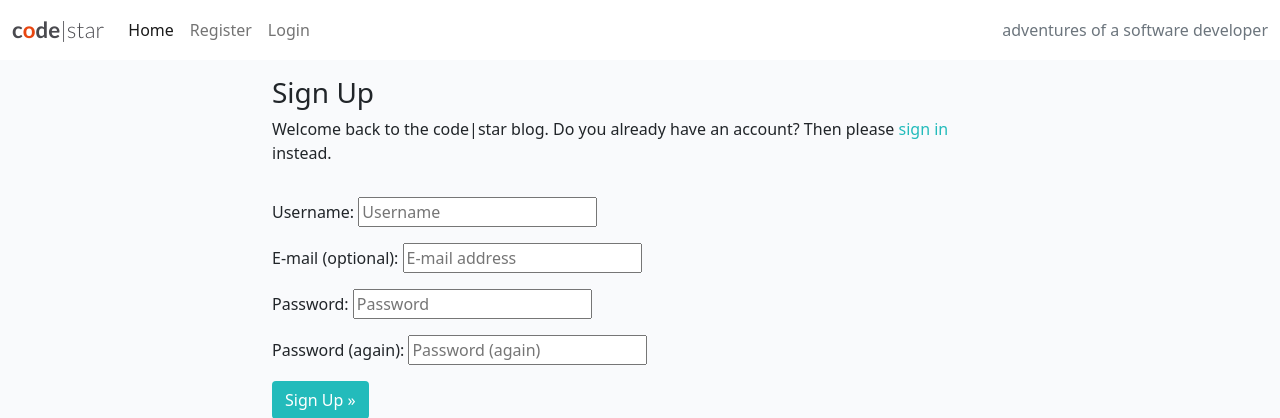
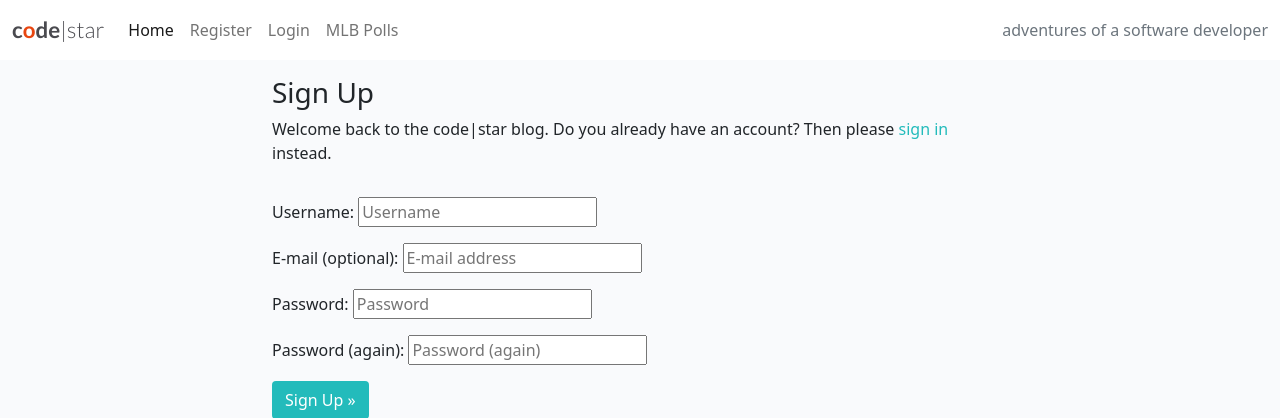
Before and after one commit to pirzer/Finalproject4PR, a Django app: page /accounts/signup/ in a window 1280 px wide. Shown: the top 418 px of the page. Run offline with Django 3.2, Linux system fonts and the light colour scheme.

Commit message:
adding Major League Baseball Polls section

```diff
--- a/templates/base.html
+++ b/templates/base.html
@@ -48,6 +48,9 @@
                     <li class="nav-item">
                         <a class="nav-link" href="{% url 'account_login' %}">Login</a>
                     </li>
+                    <li class="nav-item">
+                        <a class="nav-link" href="{% url 'account_login' %}">MLB Polls</a>
+                    </li>
                     {% endif %}
 
                 </ul>
```
